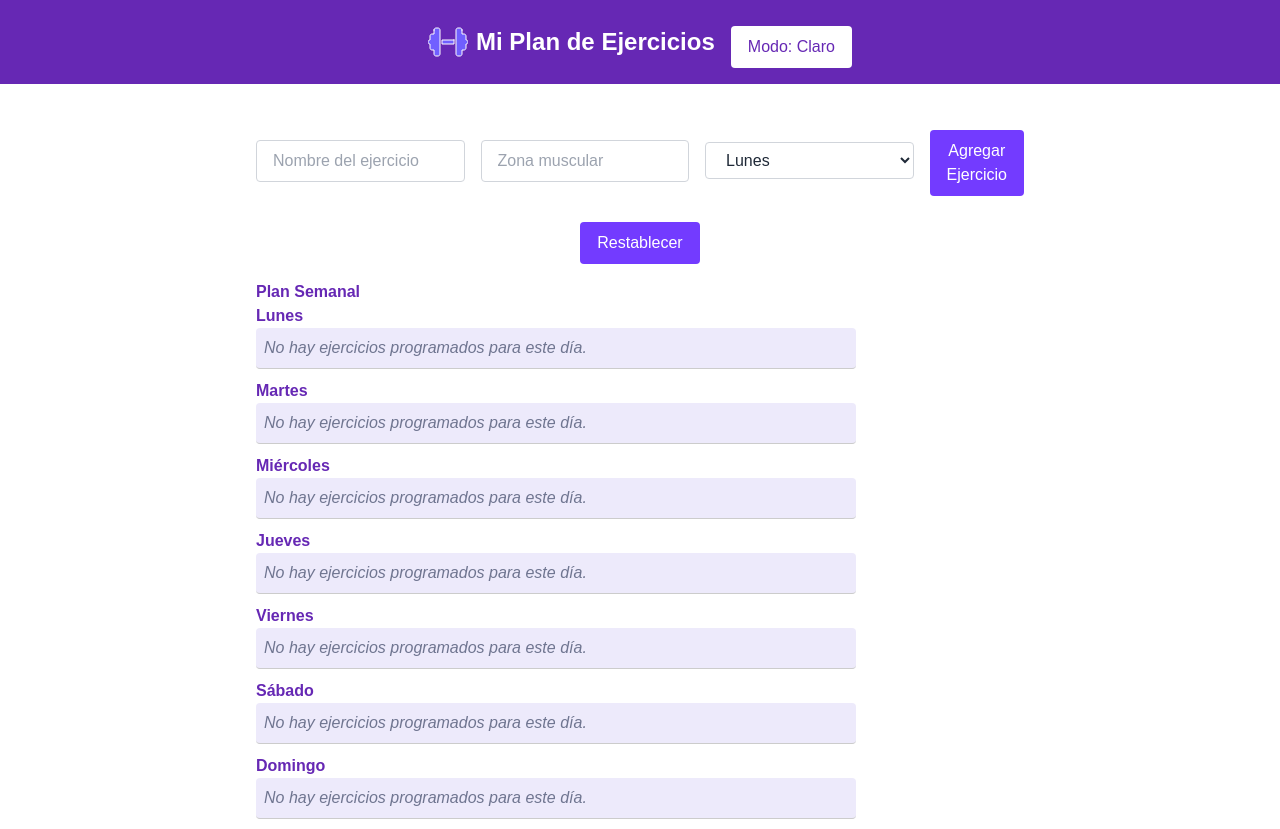
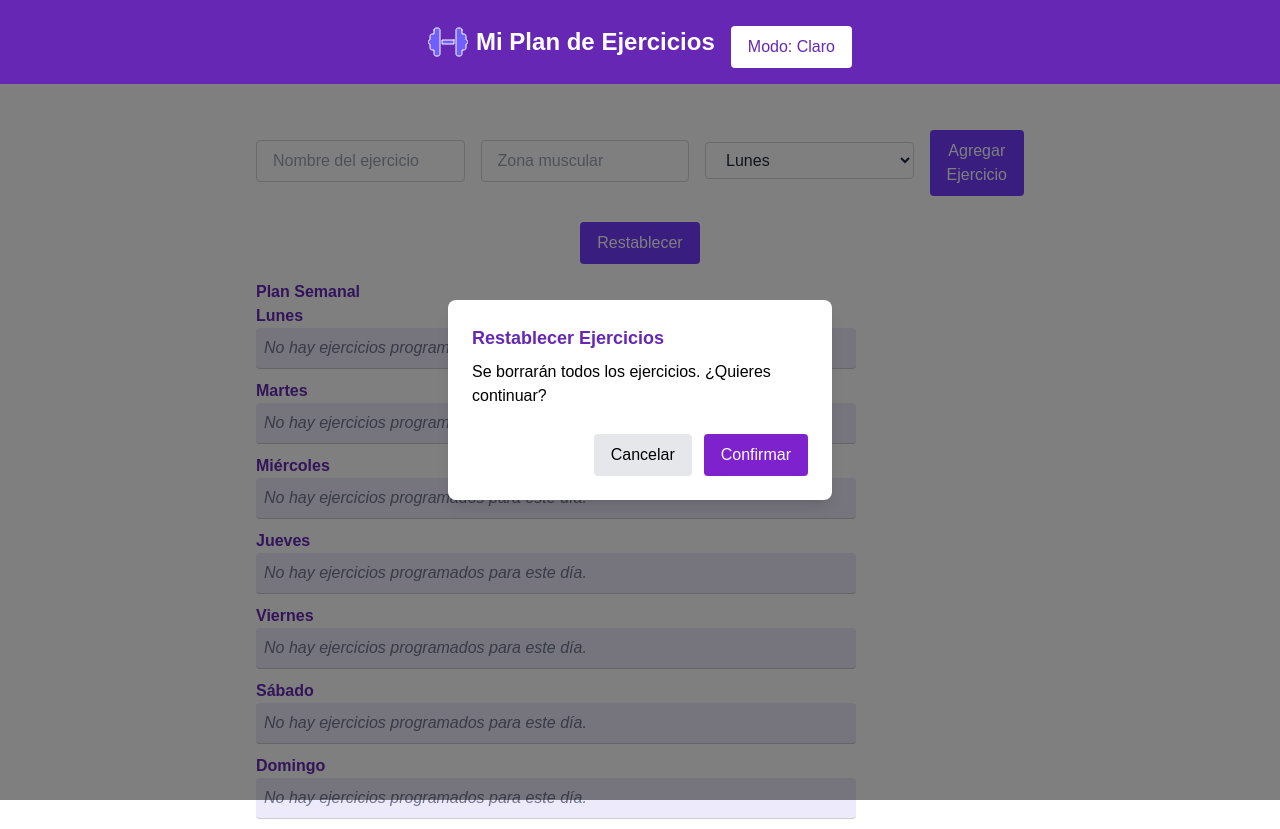
Before and after one commit to AlbertoRodBa/fit-app, a React (Vite) app: page / in a window 1280 px wide. Both pictures are taken after a click on the button "Restablecer". Built offline with nearby package versions, Linux system fonts and the light colour scheme.

Commit message:
Agrega modal de confirmación para restablecer ejercicios

```diff
--- a/package.json
+++ b/package.json
@@ -13,6 +13,7 @@
     "deploy": "gh-pages -d dist"
   },
   "dependencies": {
+    "@radix-ui/themes": "^3.2.1",
     "autoprefixer": "^10.4.20",
     "postcss": "^8.4.47",
     "react": "^18.3.1",
--- /dev/null
+++ b/src/components/ConfirmDialog.jsx
@@ -0,0 +1,42 @@
+// ConfirmDialog.jsx
+import * as Dialog from "@radix-ui/react-dialog";
+
+export default function ConfirmDialog({
+  open,
+  onOpenChange,
+  onConfirm,
+  title,
+  description,
+}) {
+  return (
+    <Dialog.Root open={open} onOpenChange={onOpenChange}>
+      <Dialog.Portal>
+        <Dialog.Overlay className="fixed inset-0 bg-black bg-opacity-50" />
+        <Dialog.Content className="fixed top-1/2 left-1/2 max-w-sm p-6 bg-white dark:bg-gray-800 text-black dark:text-white rounded-lg shadow-lg -translate-x-1/2 -translate-y-1/2">
+          <Dialog.Title className="text-lg font-bold mb-2">
+            {title}
+          </Dialog.Title>
+          <Dialog.Description className="mb-4">
+            {description}
+          </Dialog.Description>
+          <div className="flex justify-end space-x-3">
+            <Dialog.Close asChild>
+              <button className="px-4 py-2 rounded bg-gray-200 dark:bg-gray-700 hover:bg-gray-300 dark:hover:bg-gray-600 text-black dark:text-white">
+                Cancelar
+              </button>
+            </Dialog.Close>
+            <button
+              onClick={() => {
+                onConfirm();
+                onOpenChange(false);
+              }}
+              className="px-4 py-2 rounded bg-purple-700 hover:bg-purple-800 text-white"
+            >
+              Confirmar
+            </button>
+          </div>
+        </Dialog.Content>
+      </Dialog.Portal>
+    </Dialog.Root>
+  );
+}
--- a/src/components/ExerciseForm.jsx
+++ b/src/components/ExerciseForm.jsx
@@ -1,24 +1,47 @@
-import React, { useState } from 'react';
+import React, { useState } from "react";
+import ConfirmDialog from "./ConfirmDialog";
 
 const ExerciseForm = ({ onAddExercise, onResetExercises }) => {
-  const [name, setName] = useState('');
-  const [type, setType] = useState('');
-  const [day, setDay] = useState('Lunes'); // Valor por defecto
+  const [name, setName] = useState("");
+  const [type, setType] = useState("");
+  const [day, setDay] = useState("Lunes");
+  const [modalOpen, setModalOpen] = useState(false); // Estado para controlar modal
 
-  const daysOfWeek = ["Lunes", "Martes", "Miércoles", "Jueves", "Viernes", "Sábado", "Domingo"];
+  const daysOfWeek = [
+    "Lunes",
+    "Martes",
+    "Miércoles",
+    "Jueves",
+    "Viernes",
+    "Sábado",
+    "Domingo",
+  ];
 
   const handleSubmit = (e) => {
     e.preventDefault();
-    if (!name || !type) return; // No permitir agregar ejercicios vacíos
-    onAddExercise({ name, type, day }); // Añadir el día a los ejercicios
-    setName('');
-    setType('');
-    // setDay(''); No resetear valor al día por defecto
+    if (!name || !type) return;
+    onAddExercise({ name, type, day });
+    setName("");
+    setType("");
+  };
+
+  // Función para abrir el modal al hacer click en Restablecer
+  const handleOpenModal = () => {
+    setModalOpen(true);
+  };
+
+  // Función que se ejecuta si el usuario confirma borrar
+  const handleConfirmReset = () => {
+    onResetExercises();
+    setModalOpen(false);
   };
 
   return (
-    <div className="mb-4 pt-10"> {/* Agrega un padding superior al contenedor */}
-      <form onSubmit={handleSubmit} className="flex flex-col md:flex-row md:items-center md:space-x-4">
+    <div className="mb-4 pt-10">
+      <form
+        onSubmit={handleSubmit}
+        className="flex flex-col md:flex-row md:items-center md:space-x-4"
+      >
         <input
           type="text"
           placeholder="Nombre del ejercicio"
@@ -41,7 +64,9 @@ const ExerciseForm = ({ onAddExercise, onResetExercises }) => {
           className="border border-gray-300 bg-white text-gray-800 rounded px-4 py-2 mb-2 md:mb-0"
         >
           {daysOfWeek.map((day) => (
-            <option key={day} value={day}>{day}</option>
+            <option key={day} value={day}>
+              {day}
+            </option>
           ))}
         </select>
         <button
@@ -51,15 +76,23 @@ const ExerciseForm = ({ onAddExercise, onResetExercises }) => {
           Agregar Ejercicio
         </button>
       </form>
-      {/* Asegúrate de que el botón Restablecer esté alineado con el botón Agregar Ejercicio */}
-      <div className="mt-4 flex justify-center"> {/* Flex para centrar el botón */}
+      <div className="mt-4 flex justify-center">
         <button
-          onClick={onResetExercises} // Llama a la función de restablecer
+          onClick={handleOpenModal} // Abre el modal al hacer click
           className="bg-[#733BFF] text-white rounded px-4 py-2 transition duration-200 w-auto hover:bg-[#592BCC]"
         >
           Restablecer
         </button>
       </div>
+
+      {/* Aquí insertas el modal */}
+      <ConfirmDialog
+        open={modalOpen}
+        onOpenChange={setModalOpen}
+        onConfirm={handleConfirmReset}
+        title="Restablecer Ejercicios"
+        description="Se borrarán todos los ejercicios. ¿Quieres continuar?"
+      />
     </div>
   );
 };
```
Also changed, not shown: 1 other file (tests, documents, lock files or other folders).
